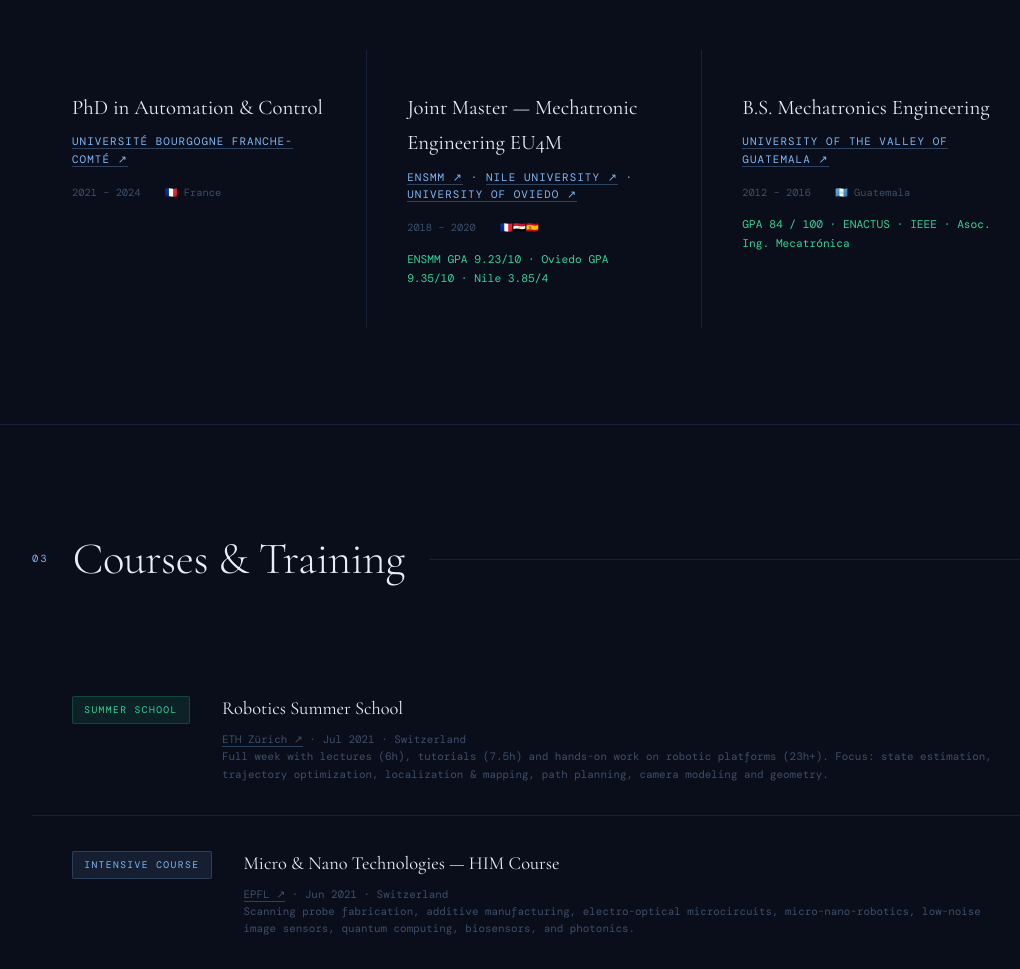
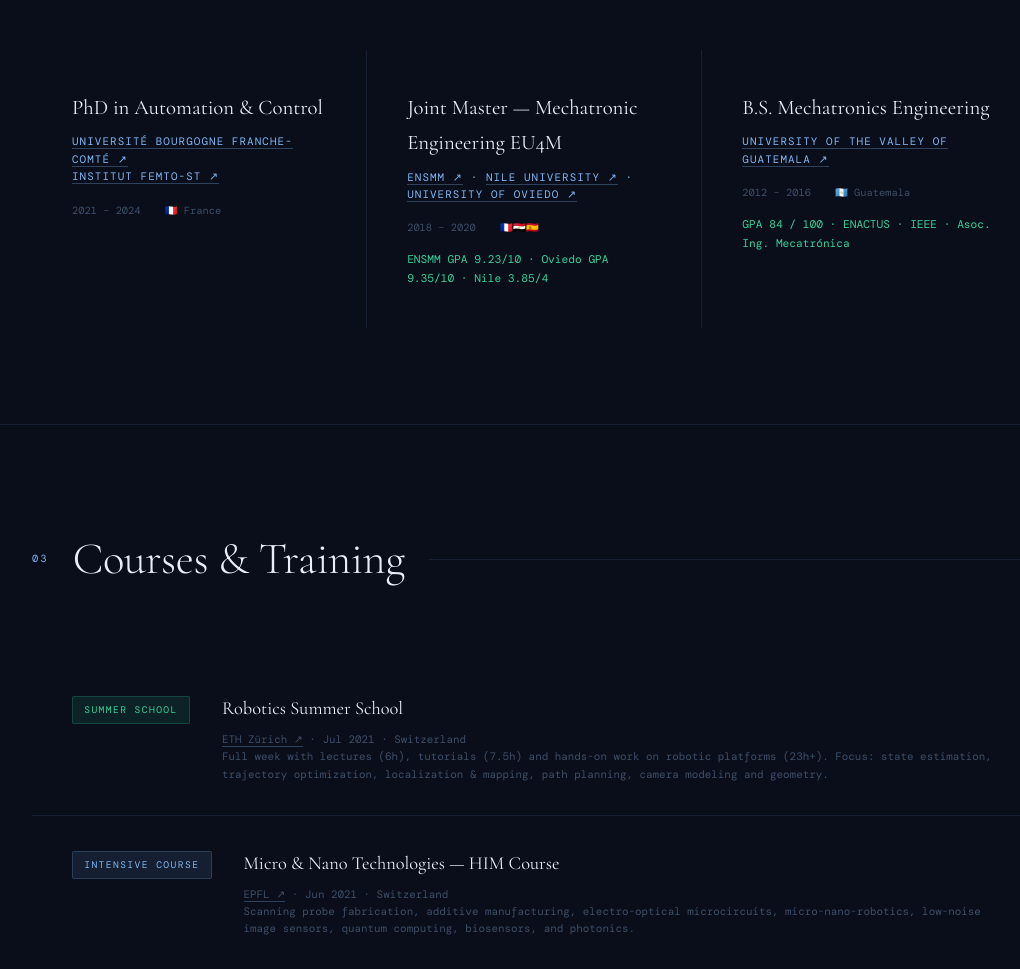
Before and after one commit to Yucely/yucely.com, a plain HTML site: page index.html in a window 1280 px wide. Shown: the part 3420-4389 px from the top of the page, without its empty margins (106-1126 px from the left). Drawn offline with nearby package versions, Linux system fonts and the light colour scheme; a web font is replaced by a local one.

Commit message:
Add files via upload

```diff
--- a/index.html
+++ b/index.html
@@ -994,7 +994,10 @@
   <div class="edu-grid">
     <div class="edu-card">
       <div class="edu-degree">PhD in Automation & Control</div>
-      <div class="edu-uni"><a href="https://www.ubfc.fr" target="_blank" class="org-link">Université Bourgogne Franche-Comté ↗</a></div>
+      <div class="edu-uni">
+        <a href="https://www.ubfc.fr" target="_blank" class="org-link">Université Bourgogne Franche-Comté ↗</a><br>
+        <a href="https://www.femto-st.fr" target="_blank" class="org-link">Institut FEMTO-ST ↗</a>
+      </div>
       <div class="edu-meta">
         <span>2021 – 2024</span>
         <span>🇫🇷 France</span>
```
